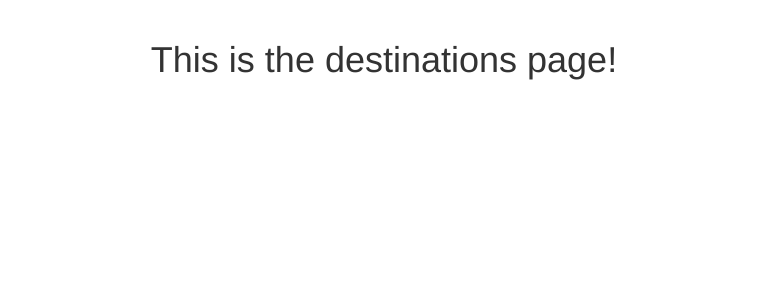
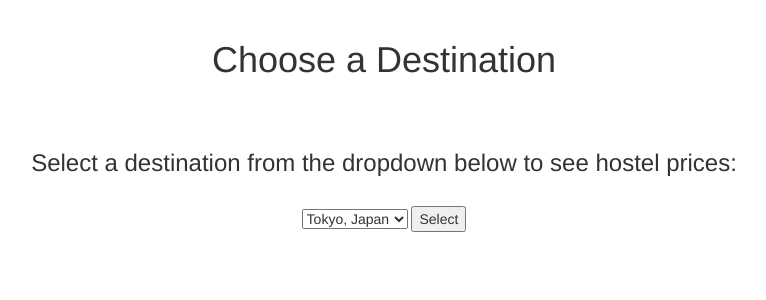
Before and after one commit to rachlpratt/hostelworld-scraper-flaskapp, a Flask app: page /destinations in a window 1280 px wide. Shown: the part 52-352 px from the top of the page, without its empty margins (256-1022 px from the left). Run offline with Flask 2, Linux system fonts and the light colour scheme; some libraries are stand-ins or nearby versions.

Commit message:
Add dropdown to destinations page

```diff
--- a/app/__init__.py
+++ b/app/__init__.py
@@ -1,7 +1,9 @@
 from flask import Flask
+from config import Config
 from flask_bootstrap import Bootstrap
 
 app = Flask(__name__)
+app.config.from_object(Config)
 bootstrap = Bootstrap(app)
 
 from app import routes
--- /dev/null
+++ b/app/forms.py
@@ -0,0 +1,10 @@
+from flask_wtf import FlaskForm
+from wtforms import SelectField, SubmitField
+
+
+destinations = ['Paris, France', 'Tokyo, Japan', 'Milan, Italy']
+
+
+class SelectDestinationForm(FlaskForm):
+    destination = SelectField(label='Destination', choices=destinations)
+    submit = SubmitField('Select')
--- a/app/routes.py
+++ b/app/routes.py
@@ -1,6 +1,7 @@
 from app import app
-from flask import render_template
+from flask import render_template, request
 from random import choice
+from app.forms import SelectDestinationForm
 
 
 @app.route('/')
@@ -11,7 +12,12 @@ def index():
 
 @app.route('/destinations')
 def destinations():
-    return render_template('destinations.html', title='Destinations')
+    form = SelectDestinationForm()
+
+    # Will implement better list of destinations later
+    destination_list = [["asia", "japan", "tokyo"], ["europe", "france", "paris"], ["europe", "italy", "milan"]]
+
+    return render_template('destinations.html', title='Destinations', destination_list=destination_list, form=form)
 
 
 @app.route('/about')
@@ -31,7 +37,7 @@ def random():
     hostels = [["Hostel 1", 45], ["Hostel 2", 44], ["Hostel 3", 39], ["Hostel 4", 48], ["Hostel 5", 52],
                ["Hostel 6", 38], ["Hostel 7", 46], ["Hostel 8", 47], ["Hostel 9", 45], ["Hostel 10", 44]]
 
-    # Get average hostel price
+    # Get average hostel price - will need to convert EUR to USD
     sum_prices = 0
     for hostel in hostels:
         sum_prices += hostel[1]
@@ -41,6 +47,21 @@ def random():
                            avg_price=avg_price)
 
 
-@app.route('/destination')
+@app.route('/destination', methods=['GET', 'POST'])
 def destination():
-    return render_template('destination.html', title='Selected Destination')
+    # Get info from dropdown list
+    destination_data = list(request.form.values())
+    city, country = destination_data[0].split('.')
+    city, country = city.title(), country.title()
+
+    # Create fake hostel names and prices for now - will scrape this info later
+    hostels = [["Hostel 1", 45], ["Hostel 2", 44], ["Hostel 3", 39], ["Hostel 4", 48], ["Hostel 5", 52],
+               ["Hostel 6", 38], ["Hostel 7", 46], ["Hostel 8", 47], ["Hostel 9", 45], ["Hostel 10", 44]]
+
+    # Get average hostel price - will need to convert EUR to USD
+    sum_prices = 0
+    for hostel in hostels:
+        sum_prices += hostel[1]
+    avg_price = round(sum_prices / len(hostels))
+    return render_template('destination.html', title='Random Destination', hostels=hostels, country=country, city=city,
+                           avg_price=avg_price)
--- a/app/templates/destinations.html
+++ b/app/templates/destinations.html
@@ -1,5 +1,17 @@
 {% extends "base.html" %}
 
 {% block app_content %}
-    <h1>This is the destinations page!</h1>
+    <h1>Choose a Destination</h1>
+    <br><br>
+    <h3>Select a destination from the dropdown below to see hostel prices:</h3>
+    <br>
+    <form action="{{ url_for('destination') }}" method="post">
+        <select name="select_destination" class="Input">
+            {% for destination in destination_list %}
+            <option value="{{ destination[2] }}.{{ destination[1] }}">
+                {{ destination[2] |title }}, {{ destination[1] |title }}</option>
+            {% endfor %}
+        </select>
+        {{ form.submit() }}
+    </form>
 {% endblock %}
```
Also changed, not shown: app/templates/destination.html (+35 -1 lines), config.py (added, +8 -0 lines), 1 other file.
